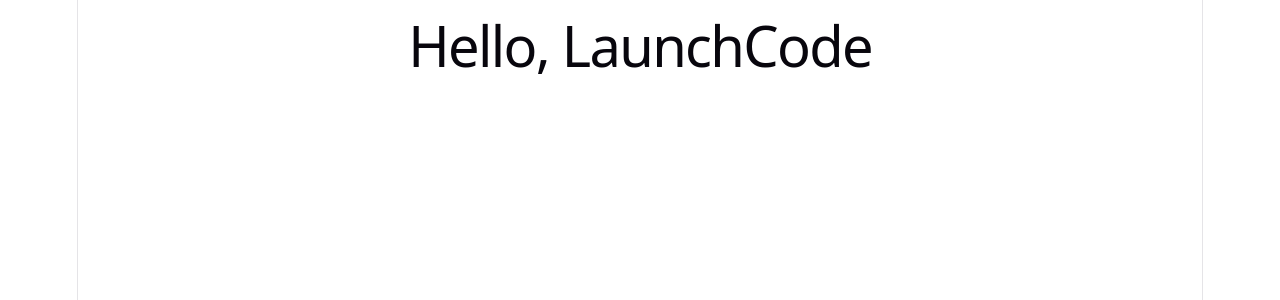
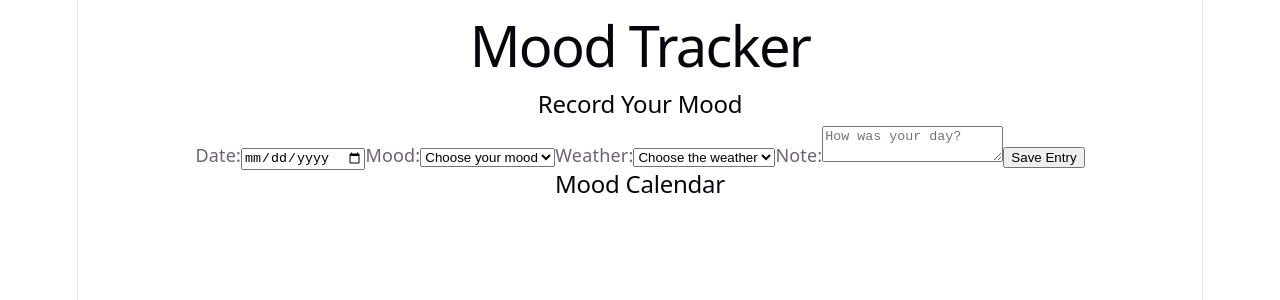
Before and after one commit to rekhavs003-cloud/unit-1-project, a React (Vite) app: page / in a window 1280 px wide. Shown: the top 300 px of the page. Built offline with nearby package versions, Linux system fonts and the light colour scheme.

Commit message:
Add weather and mood dropdowns

```diff
--- a/src/App.jsx
+++ b/src/App.jsx
@@ -1,5 +1,14 @@
+import MoodForm from "./components/MoodForm"
+import MoodCalendar from "./components/MoodCalendar"
+
 function App() {
-  return <h1>Hello, LaunchCode</h1>
+  return (
+    <div>
+      <h1>Mood Tracker </h1>
+      <MoodForm />
+      <MoodCalendar />
+    </div>
+  )
 }
 
 export default App
--- /dev/null
+++ b/src/components/MoodCalendar.jsx
@@ -0,0 +1,9 @@
+function MoodCalendar() {
+  return (
+    <div>
+      <h2>Mood Calendar</h2>
+    </div>
+  )
+}
+
+export default MoodCalendar
--- /dev/null
+++ b/src/components/MoodForm.jsx
@@ -0,0 +1,46 @@
+function MoodForm() {
+  return (
+    <div>
+      <h2>Record Your Mood</h2>
+
+      <label>
+        Date:
+        <input type="date" />
+      </label>
+
+      <label>
+        Mood:
+        <select>
+          <option value="">Choose your mood</option>
+          <option value="1">1 - Very Bad</option>
+          <option value="2">2 - Bad</option>
+          <option value="3">3 - Okay</option>
+          <option value="4">4 - Good</option>
+          <option value="5">5 - Very Good</option>
+        </select>
+      </label>
+
+      <label>
+        Weather:
+        <select>
+          <option value="">Choose the weather</option>
+          <option value="sunny">Sunny</option>
+          <option value="cloudy">Cloudy</option>
+          <option value="rainy">Rainy</option>
+          <option value="snowy">Snowy</option>
+          <option value="stormy">Stormy</option>
+        </select>
+      </label>
+
+      <label>
+        Note:
+        <textarea placeholder="How was your day?" />
+      </label>
+
+      <button type="submit">Save Entry</button>
+
+    </div>
+  )
+}
+
+export default MoodForm
```
